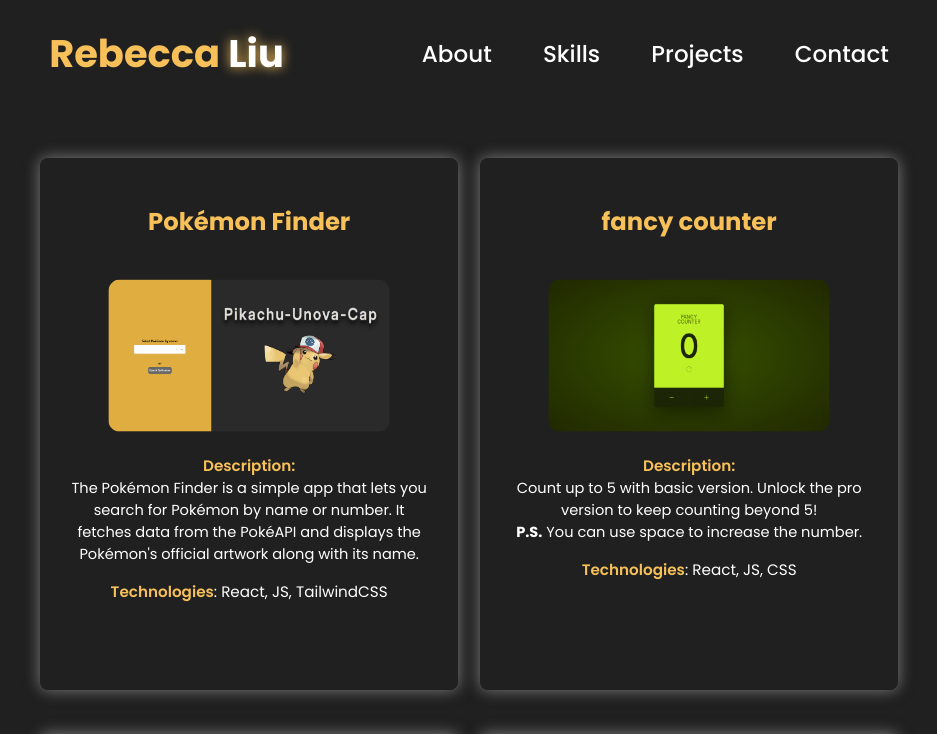
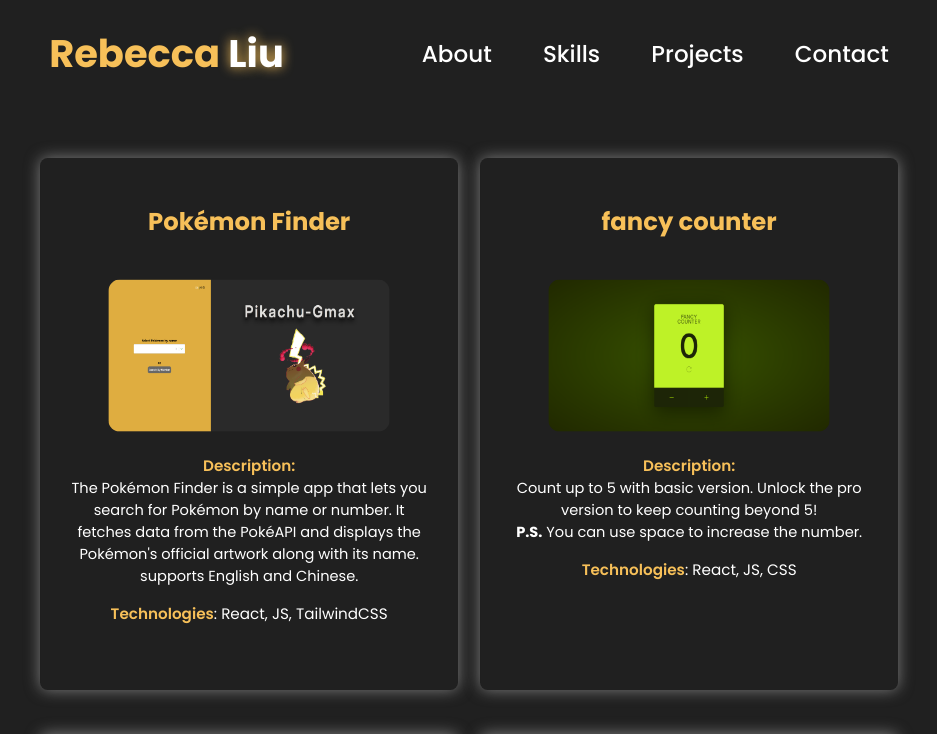
Before and after one commit to uilacceb/portfolio, a React (Vite) app in the folder client/: page /projects in a window 1280 px wide. Shown: the top 734 px of the page, without its empty margins (171-1108 px from the left). Built offline with nearby package versions, Linux system fonts and the light colour scheme.

Commit message:
updated cover picture added info about chinese version is description

```diff
--- a/client/src/pages/Projects.jsx
+++ b/client/src/pages/Projects.jsx
@@ -21,7 +21,7 @@ const Projects = () => {
           <ProjectCard
             title="Pokémon Finder"
             img={p7}
-            description="The Pokémon Finder is a simple app that lets you search for Pokémon by name or number. It fetches data from the PokéAPI and displays the Pokémon&#39;s official artwork along with its name."
+            description="The Pokémon Finder is a simple app that lets you search for Pokémon by name or number. It fetches data from the PokéAPI and displays the Pokémon&#39;s official artwork along with its name. supports English and Chinese."
             technologies="React, JS, TailwindCSS"
           />
         </Link>
```
Also changed, not shown: client/src/assets/projects/project7.png.
